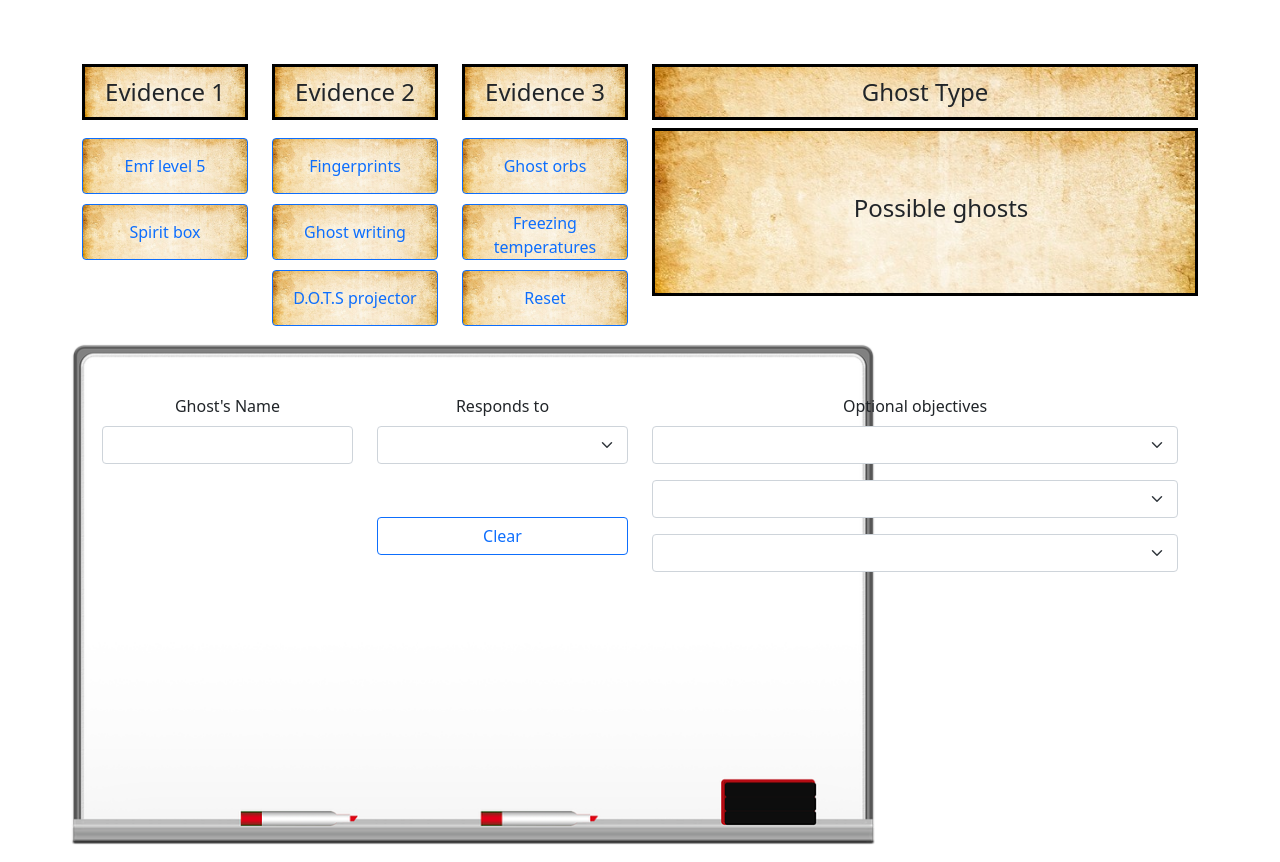
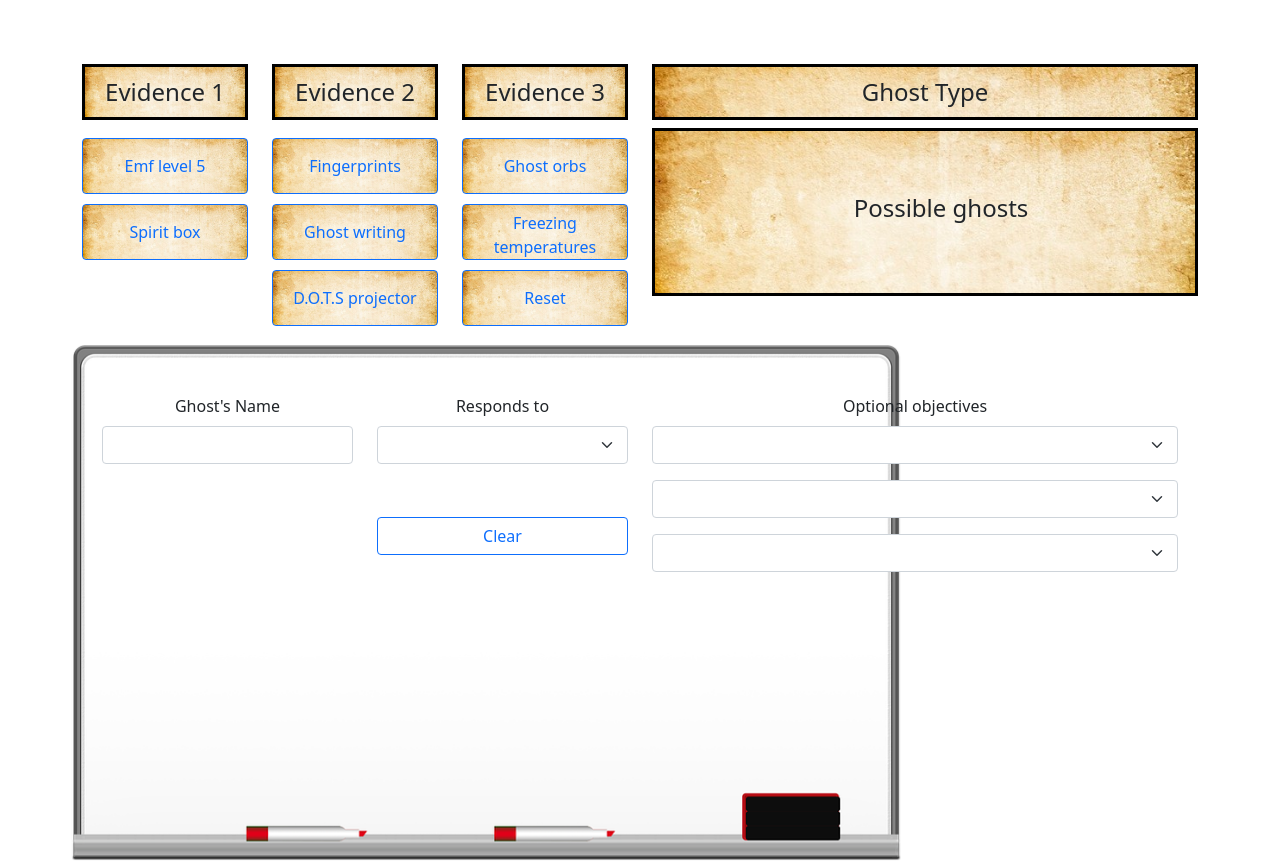
Before and after one commit to alhoffiq/Phasmoknowia, a React (Create React App) app: page / in a window 1280 px wide. Built offline with nearby package versions, Linux system fonts and the light colour scheme.

Commit message:
Added new fonts

```diff
--- a/src/App.css
+++ b/src/App.css
@@ -1,3 +1,12 @@
+@font-face {
+    font-family: OctoberCrow;
+    src: url("/src/assets/fonts/October\ Crow.ttf");
+}
+@font-face {
+    font-family: Yahfie;
+    src: url("/src/assets/fonts/Yahfie-Normal.ttf");
+}
+
 .container {
     margin-top: 5%;
 }
@@ -58,7 +67,7 @@
     background-image: url("/src/assets/whiteboard.png");
     background-size: contain;
     background-repeat: no-repeat;
-    height: 63vh;
+    height: 65vh;
 }
 
 .info {
```
Also changed, not shown: src/assets/fonts/October Crow.ttf (added), src/assets/fonts/Yahfie-Normal.ttf (added).
